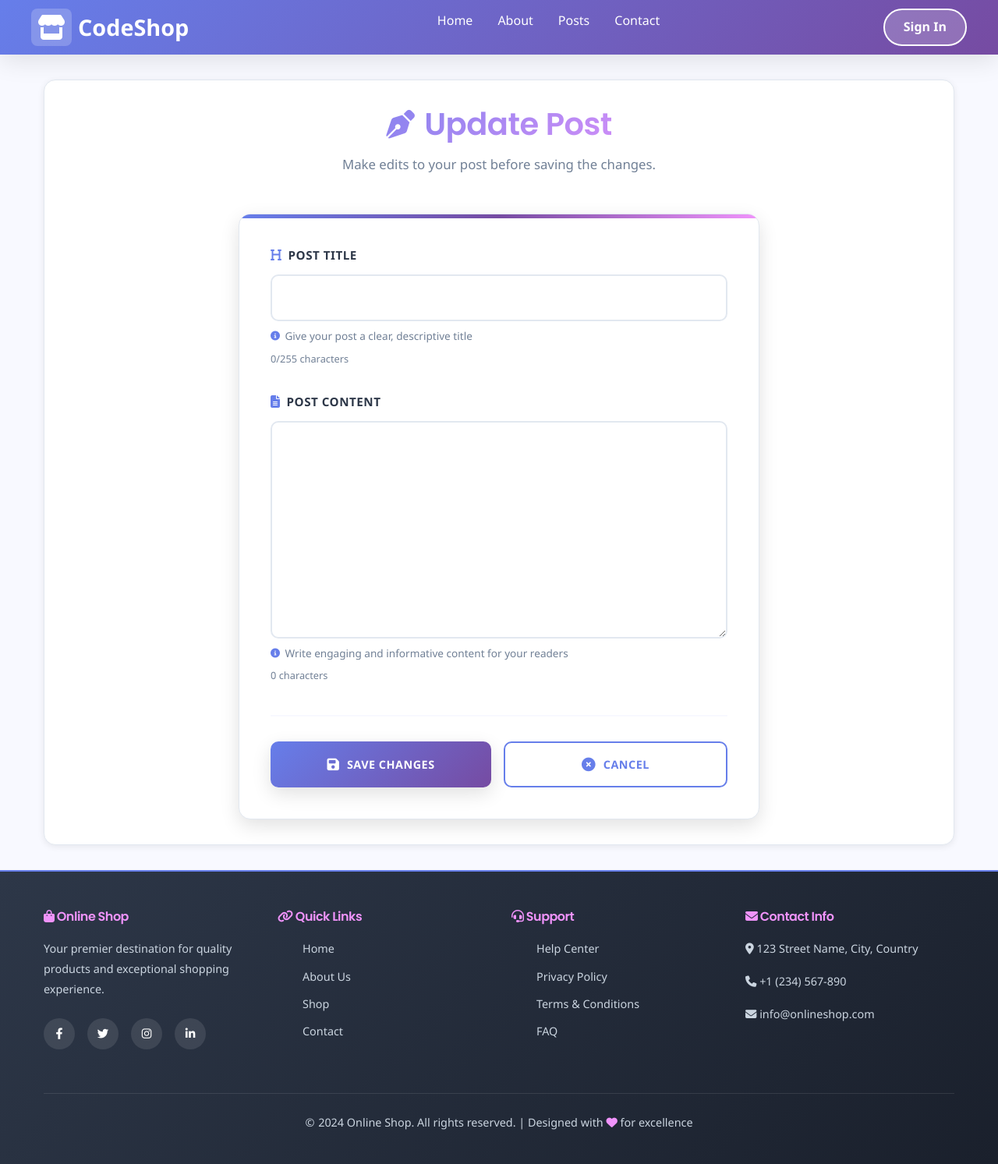
After one commit to AlisherXujanov/CodeSchool-django-project-1, a Django app: template backend/templates/update_post.html in a window 1280 px wide. The commit adds this page. Shown: the whole page at 78% size. Run offline with Django 5.2, Linux system fonts and the light colour scheme; the template is opened without the code that fills it: values that come from a table or form of the project are taken from there, others are empty.

Commit message:
Add update and delete post functionality with corresponding views and templates

```diff
--- a/backend/backend/urls.py
+++ b/backend/backend/urls.py
@@ -27,4 +27,6 @@ urlpatterns = [
 
     path('posts/', views.posts, name='posts'),
     path('create_post/', views.create_post, name='create_post'),
+    path('update_post/<int:pk>/', views.update_post, name='update-post'),
+    path('delete_post/<int:pk>/', views.delete_post, name='delete-post'),
 ]
--- /dev/null
+++ b/backend/templates/update_post.html
@@ -0,0 +1,395 @@
+{% extends 'base.html' %}
+
+{% block title %}Update Post - Online Shop{% endblock %}
+
+{% block content %}
+<style>
+    /* ===== UPDATE POST PAGE STYLES ===== */
+    .update-post-container {
+        max-width: 700px;
+        margin: 0 auto;
+        padding: 0 1rem;
+    }
+
+    .page-header {
+        text-align: center;
+        margin-bottom: 3rem;
+    }
+
+    .page-header h1 {
+        font-size: 2.5rem;
+        margin-bottom: 0.8rem;
+        background: linear-gradient(135deg, var(--primary-color), var(--tertiary-color));
+        -webkit-background-clip: text;
+        -webkit-text-fill-color: transparent;
+        background-clip: text;
+    }
+
+    .page-header p {
+        color: var(--text-light);
+        font-size: 1.05rem;
+    }
+
+    /* ===== FORM CARD ===== */
+    .form-card {
+        background: white;
+        border-radius: 15px;
+        padding: 2.5rem;
+        box-shadow: var(--shadow-md);
+        border: 1px solid var(--border-color);
+        position: relative;
+        overflow: hidden;
+    }
+
+    .form-card::before {
+        content: '';
+        position: absolute;
+        top: 0;
+        left: 0;
+        right: 0;
+        height: 5px;
+        background: linear-gradient(90deg, var(--primary-color), var(--secondary-color), var(--tertiary-color));
+    }
+
+    /* ===== FORM FIELDS ===== */
+    .form-group {
+        margin-bottom: 2rem;
+        display: flex;
+        flex-direction: column;
+    }
+
+    .form-group:last-of-type {
+        margin-bottom: 0;
+    }
+
+    .form-group label {
+        font-weight: 600;
+        color: var(--text-dark);
+        margin-bottom: 0.8rem;
+        font-size: 0.95rem;
+        text-transform: uppercase;
+        letter-spacing: 0.5px;
+        display: flex;
+        align-items: center;
+        gap: 0.5rem;
+    }
+
+    .form-group label i {
+        color: var(--primary-color);
+        font-size: 1rem;
+    }
+
+    .form-group input,
+    .form-group textarea {
+        padding: 1rem;
+        border: 2px solid var(--border-color);
+        border-radius: 10px;
+        font-family: 'Inter', sans-serif;
+        font-size: 0.95rem;
+        color: var(--text-dark);
+        transition: var(--transition);
+        background: white;
+    }
+
+    .form-group input:focus,
+    .form-group textarea:focus {
+        outline: none;
+        border-color: var(--primary-color);
+        box-shadow: 0 0 0 3px rgba(102, 126, 234, 0.1);
+        background: white;
+    }
+
+    .form-group input[type="text"]::placeholder,
+    .form-group textarea::placeholder {
+        color: #a0aec0;
+    }
+
+    .form-group textarea {
+        resize: vertical;
+        min-height: 200px;
+        font-family: 'Inter', sans-serif;
+        line-height: 1.6;
+    }
+
+    /* ===== CHARACTER COUNT ===== */
+    .char-count {
+        font-size: 0.8rem;
+        color: var(--text-light);
+        margin-top: 0.5rem;
+        transition: var(--transition);
+    }
+
+    .char-count.warning {
+        color: #f6ad55;
+    }
+
+    /* ===== FORM ACTIONS ===== */
+    .form-actions {
+        display: flex;
+        gap: 1rem;
+        margin-top: 2.5rem;
+        padding-top: 2rem;
+        border-top: 2px solid var(--light-bg);
+    }
+
+    .btn-submit,
+    .btn-cancel {
+        flex: 1;
+        padding: 1rem;
+        border-radius: 10px;
+        border: none;
+        font-weight: 600;
+        font-size: 0.9rem;
+        text-transform: uppercase;
+        letter-spacing: 0.5px;
+        cursor: pointer;
+        transition: var(--transition);
+        display: flex;
+        align-items: center;
+        justify-content: center;
+        gap: 0.6rem;
+    }
+
+    .btn-submit {
+        background: linear-gradient(135deg, var(--primary-color), var(--secondary-color));
+        color: white;
+        box-shadow: var(--shadow-md);
+    }
+
+    .btn-submit:hover:not(:disabled) {
+        transform: translateY(-2px);
+        box-shadow: var(--shadow-lg);
+    }
+
+    .btn-submit:disabled {
+        opacity: 0.6;
+        cursor: not-allowed;
+    }
+
+    .btn-cancel {
+        background: white;
+        color: var(--primary-color);
+        border: 2px solid var(--primary-color);
+    }
+
+    .btn-cancel:hover {
+        background: var(--light-bg);
+        transform: translateY(-2px);
+    }
+
+    .btn-submit i,
+    .btn-cancel i {
+        font-size: 1.1rem;
+    }
+
+    /* ===== HELP TEXT ===== */
+    .help-text {
+        font-size: 0.85rem;
+        color: var(--text-light);
+        margin-top: 0.5rem;
+        display: flex;
+        align-items: center;
+        gap: 0.4rem;
+    }
+
+    .help-text i {
+        color: var(--primary-color);
+        font-size: 0.75rem;
+    }
+
+    /* ===== ERROR MESSAGES ===== */
+    .error-message {
+        background: #fee;
+        border-left: 4px solid #c33;
+        color: #c33;
+        padding: 1rem;
+        border-radius: 8px;
+        margin-bottom: 1.5rem;
+        display: flex;
+        align-items: center;
+        gap: 0.8rem;
+    }
+
+    .error-message i {
+        font-size: 1.2rem;
+        flex-shrink: 0;
+    }
+
+    /* ===== SUCCESS ANIMATION ===== */
+    @keyframes slideIn {
+        from {
+            opacity: 0;
+            transform: translateY(-10px);
+        }
+
+        to {
+            opacity: 1;
+            transform: translateY(0);
+        }
+    }
+
+    .form-card {
+        animation: slideIn 0.3s ease-out;
+    }
+
+    /* ===== RESPONSIVE ===== */
+    @media (max-width: 768px) {
+        .page-header h1 {
+            font-size: 2rem;
+        }
+
+        .form-card {
+            padding: 1.8rem 1.2rem;
+        }
+
+        .form-actions {
+            flex-direction: column;
+        }
+
+        .btn-submit,
+        .btn-cancel {
+            width: 100%;
+        }
+    }
+
+    @media (max-width: 480px) {
+        .page-header {
+            margin-bottom: 2rem;
+        }
+
+        .page-header h1 {
+            font-size: 1.8rem;
+        }
+
+        .page-header p {
+            font-size: 0.95rem;
+        }
+
+        .form-card {
+            padding: 1.5rem 1rem;
+            border-radius: 12px;
+        }
+
+        .form-group label {
+            font-size: 0.9rem;
+        }
+
+        .form-group input,
+        .form-group textarea {
+            font-size: 16px;
+            padding: 0.85rem;
+        }
+
+        .form-group textarea {
+            min-height: 150px;
+        }
+
+        .form-actions {
+            margin-top: 2rem;
+            padding-top: 1.5rem;
+        }
+    }
+</style>
+
+<main class="update-post-container">
+    <div class="page-header">
+        <h1><i class="fas fa-pen-nib" style="margin-right: 0.8rem; font-size: 2.3rem;"></i>Update Post</h1>
+        <p>Make edits to your post before saving the changes.</p>
+    </div>
+
+    <div class="form-card">
+        <form method="POST" id="updatePostForm">
+            {% csrf_token %}
+
+            <!-- Title Field -->
+            <div class="form-group">
+                <label for="id_title">
+                    <i class="fas fa-heading"></i> Post Title
+                </label>
+                {{ form.title }}
+                <span class="help-text">
+                    <i class="fas fa-info-circle"></i>
+                    Give your post a clear, descriptive title
+                </span>
+                <span class="char-count"><span class="count">0</span>/255 characters</span>
+            </div>
+
+            <!-- Content Field -->
+            <div class="form-group">
+                <label for="id_content">
+                    <i class="fas fa-file-alt"></i> Post Content
+                </label>
+                {{ form.content }}
+                <span class="help-text">
+                    <i class="fas fa-info-circle"></i>
+                    Write engaging and informative content for your readers
+                </span>
+                <span class="char-count"><span class="count">0</span> characters</span>
+            </div>
+
+            <!-- Form Actions -->
+            <div class="form-actions">
+                <button type="submit" class="btn-submit">
+                    <i class="fas fa-save"></i>
+                    Save Changes
+                </button>
+                <a href="{% url 'posts' %}" class="btn-cancel" style="text-decoration: none;">
+                    <i class="fas fa-times-circle"></i>
+                    Cancel
+                </a>
+            </div>
+        </form>
+    </div>
+</main>
+
+<script>
+    // Character Counter
+    document.addEventListener('DOMContentLoaded', function () {
+        const titleField = document.getElementById('id_title');
+        const contentField = document.getElementById('id_content');
+        const titleCount = document.querySelector('.form-group:nth-child(1) .char-count .count');
+        const contentCount = document.querySelector('.form-group:nth-child(2) .char-count .count');
+
+        const updateCharCounts = () => {
+            if (titleField && titleCount) {
+                titleCount.textContent = titleField.value.length;
+                const charCountSpan = titleField.parentElement.querySelector('.char-count');
+                if (titleField.value.length > 200) {
+                    charCountSpan.classList.add('warning');
+                } else {
+                    charCountSpan.classList.remove('warning');
+                }
+            }
+
+            if (contentField && contentCount) {
+                contentCount.textContent = contentField.value.length;
+            }
+        };
+
+        // Initialize counts on load (useful when editing an existing post)
+        updateCharCounts();
+
+        if (titleField) {
+            titleField.addEventListener('input', updateCharCounts);
+        }
+
+        if (contentField) {
+            contentField.addEventListener('input', updateCharCounts);
+        }
+
+        // Form Validation
+        const form = document.getElementById('updatePostForm');
+        if (form) {
+            form.addEventListener('submit', function (e) {
+                const title = titleField.value.trim();
+                const content = contentField.value.trim();
+
+                if (!title || !content) {
+                    e.preventDefault();
+                    alert('Please fill in all fields');
+                }
+            });
+        }
+    });
+</script>
+{% endblock content %}
```
Also changed, not shown: backend/online_shop/views.py (+20 -0 lines), backend/templates/posts.html (+5 -4 lines), backend/db.sqlite3.
